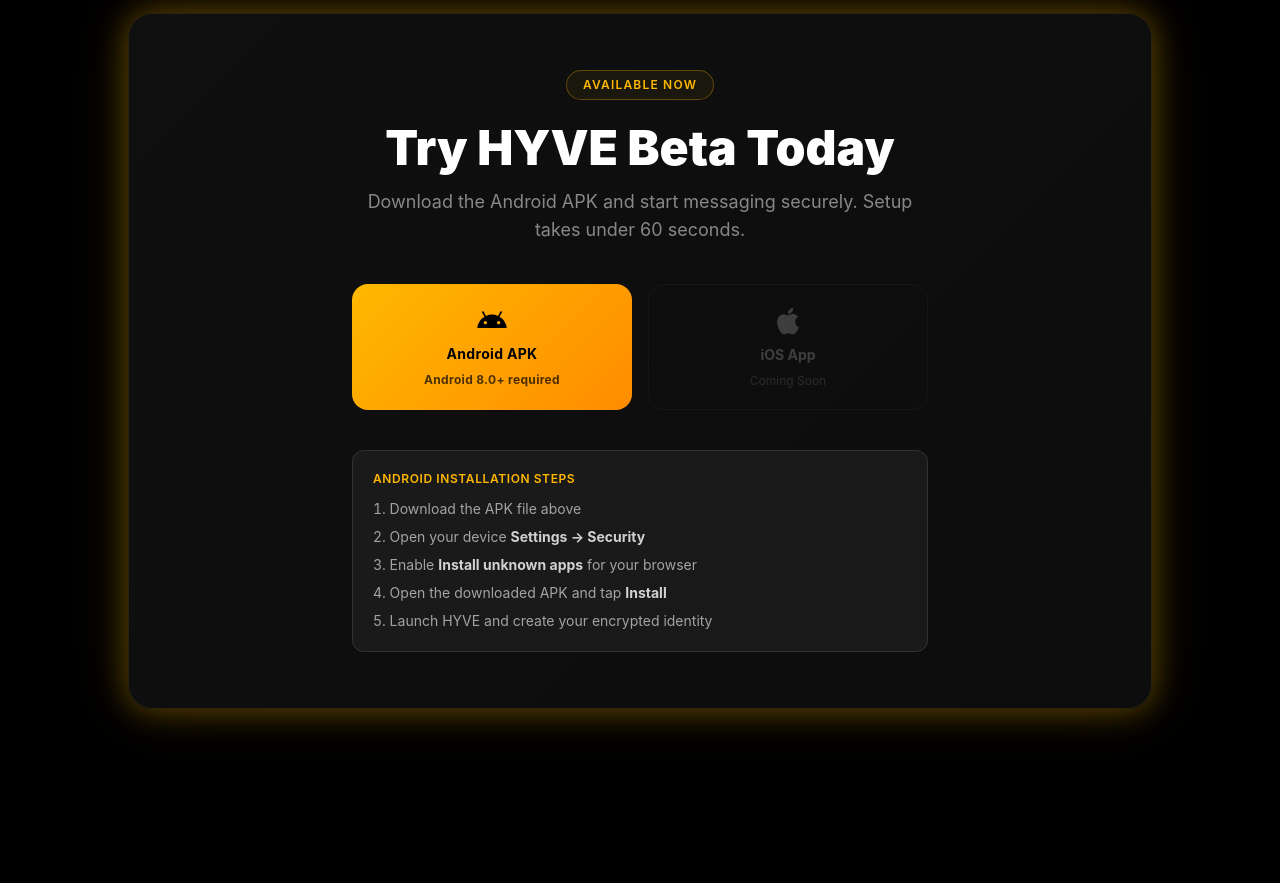
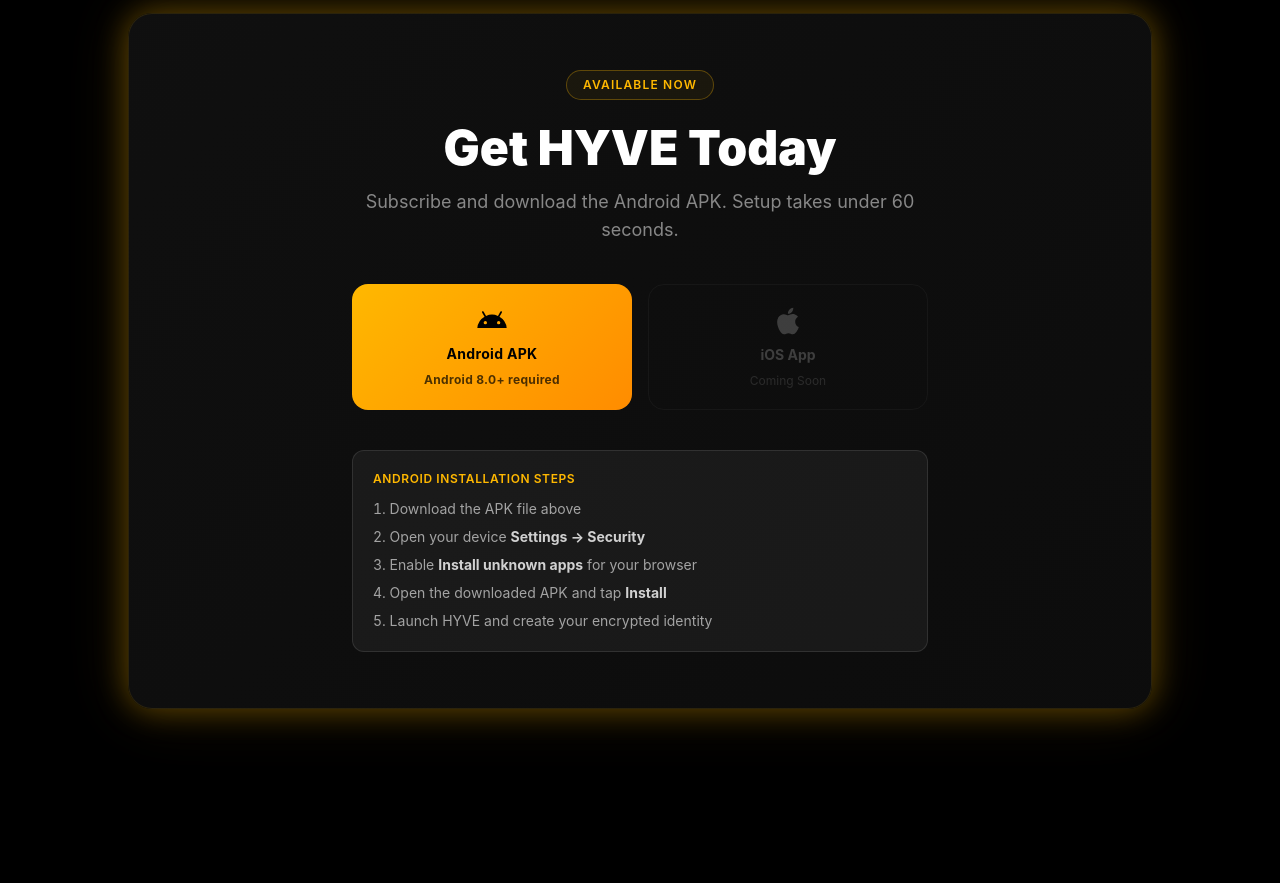
Before and after one commit to AnonOrange/hyve-landing, a Next.js app: page / in a window 1280 px wide. Shown: the part 4780-5663 px from the top of the page. Built offline with nearby package versions, Linux system fonts and the light colour scheme; no server answers.

Commit message:
feat: Stripe live payments, gated APK download, live pricing

```diff
--- a/src/components/DownloadSection.tsx
+++ b/src/components/DownloadSection.tsx
@@ -1,6 +1,4 @@
 export default function DownloadSection() {
-  const apkUrl = process.env.NEXT_PUBLIC_APK_URL || '#'
-
   return (
     <section id="download" className="py-24 px-6">
       {/* Gold gradient divider */}
@@ -19,18 +17,17 @@
             </span>
 
             <h2 className="text-4xl md:text-5xl font-black text-white mb-4">
-              Try HYVE Beta Today
+              Get HYVE Today
             </h2>
             <p className="text-white/50 text-lg max-w-xl mx-auto mb-10">
-              Download the Android APK and start messaging securely. Setup takes under 60 seconds.
+              Subscribe and download the Android APK. Setup takes under 60 seconds.
             </p>
 
             {/* Platform cards */}
             <div className="grid grid-cols-1 sm:grid-cols-2 gap-4 max-w-xl mx-auto mb-10">
               {/* Android */}
               <a
-                href={apkUrl}
-                download
+                href="#pricing"
                 className="btn-primary rounded-2xl p-5 flex flex-col items-center gap-2 group"
               >
                 <svg className="w-8 h-8" viewBox="0 0 24 24" fill="currentColor">
```
Also changed, not shown: 1 other file (tests, documents, lock files or other folders).
